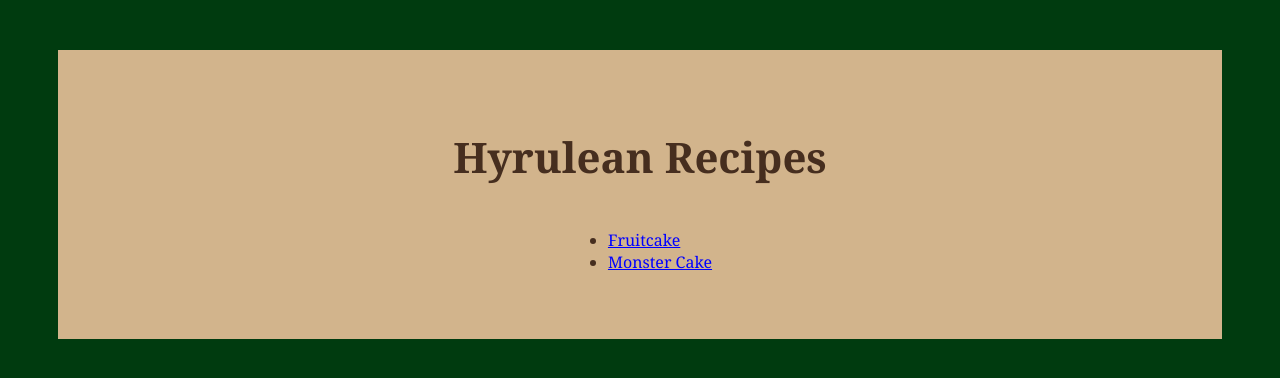
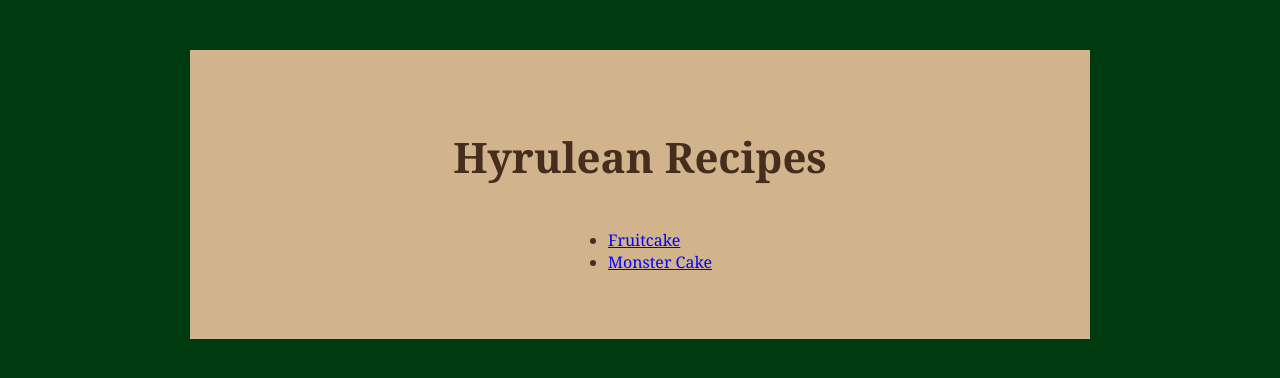
Before and after one commit to mattmuroya/hyrulean-recipes, a plain HTML site: page index.html in a window 1280 px wide. Drawn offline with Linux system fonts and the light colour scheme.

Commit message:
Updated .container styles

```diff
--- a/style.css
+++ b/style.css
@@ -5,8 +5,9 @@ body {
 }
 
 .container {
-    margin: 50px;
+    margin: 50px auto;
     padding: 50px;
+    max-width: 800px;
     background-color: tan;
     text-align: center;
 }
```
